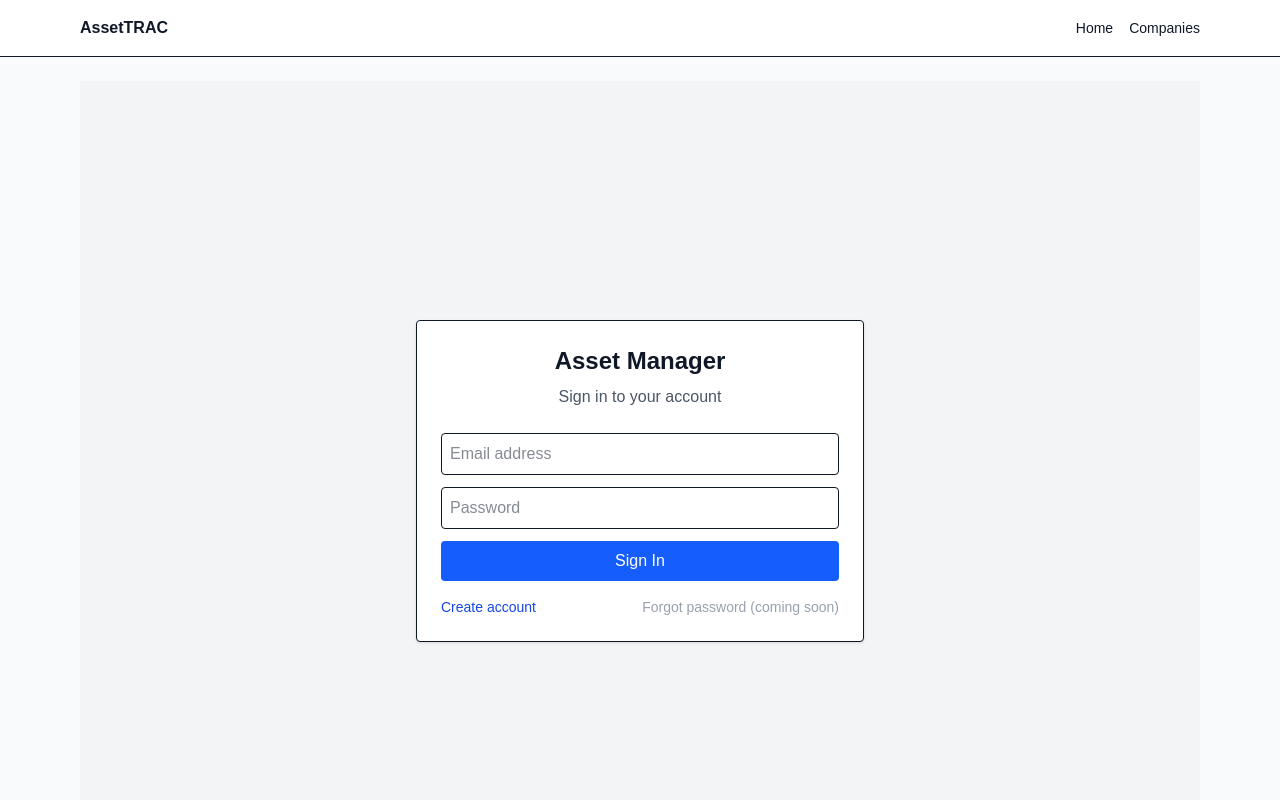
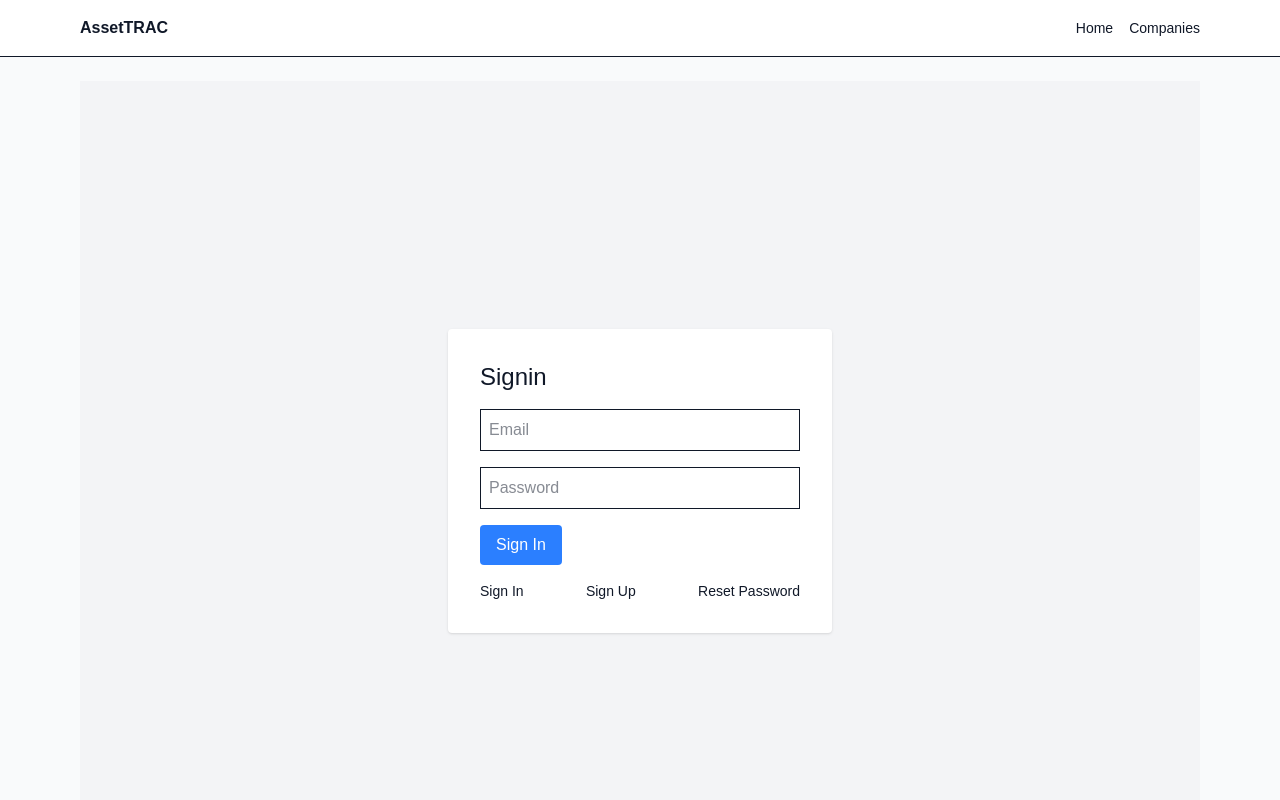
Before and after one commit to freakboy791/asset_manager, a Next.js app: page / in a window 1280 px wide. Shown: the top 800 px of the page. Built offline with nearby package versions, Linux system fonts and the light colour scheme; no server answers.

Commit message:
update pages/index.tsx

```diff
--- a/pages/index.tsx
+++ b/pages/index.tsx
@@ -1,99 +1,112 @@
 // pages/index.tsx
 import { useState } from "react";
+import { useRouter } from "next/router";
 import supabase from "../utils/supabaseClient";
 
-type Mode = "signin" | "signup";
-
-export default function AuthPage() {
-  const [mode, setMode] = useState<Mode>("signin");
+export default function Home() {
   const [email, setEmail] = useState("");
   const [password, setPassword] = useState("");
-  const [busy, setBusy] = useState(false);
-  const [msg, setMsg] = useState<string | null>(null);
-  const [err, setErr] = useState<string | null>(null);
+  const [mode, setMode] = useState<"signin" | "signup" | "reset">("signin");
+  const [message, setMessage] = useState("");
+  const router = useRouter();
 
-  const siteUrl = process.env.NEXT_PUBLIC_SITE_URL || "";
+  const handleAuth = async (e: React.FormEvent) => {
+    e.preventDefault();
+    setMessage("");
 
-  const onSignIn = async (e: React.FormEvent) => {
-    e.preventDefault();
-    setErr(null); setMsg(null); setBusy(true);
-    const { error } = await supabase.auth.signInWithPassword({ email, password });
-    setBusy(false);
-    if (error) return setErr(error.message);
-    window.location.href = "/companies";
-  };
-
-  const onSignUp = async (e: React.FormEvent) => {
-    e.preventDefault();
-    setErr(null); setMsg(null); setBusy(true);
-
-    const redirectTo = siteUrl ? siteUrl + "/auth/callback" : undefined;
-    const { error } = await supabase.auth.signUp({
+    if (mode === "signup") {
+      const { data, error } = await supabase.auth.signUp({
         email,
         password,
-      ...(redirectTo ? { options: { emailRedirectTo: redirectTo } } : {}),
       });
-    setBusy(false);
-    if (error) return setErr(error.message);
 
-    setMsg(
+      if (error) {
+        setMessage(error.message);
+        return;
+      }
+
+      if (data.user) {
+        // Call our admin notification API
+        await fetch("/api/notify-new-user", {
+          method: "POST",
+          headers: { "Content-Type": "application/json" },
+          body: JSON.stringify({
+            user_id: data.user.id,
+            email: data.user.email,
+          }),
+        });
+      }
+
+      setMessage(
         "Account created. If email confirmations are enabled, check your inbox; otherwise, you can sign in now."
       );
-    setMode("signin");
+      return;
+    }
+
+    if (mode === "signin") {
+      const { error } = await supabase.auth.signInWithPassword({
+        email,
+        password,
+      });
+      if (error) {
+        setMessage(error.message);
+        return;
+      }
+      router.push("/companies");
+      return;
+    }
+
+    if (mode === "reset") {
+      const { error } = await supabase.auth.resetPasswordForEmail(email);
+      if (error) {
+        setMessage(error.message);
+        return;
+      }
+      setMessage("Password reset email sent.");
+    }
   };
 
   return (
-    <main className="min-h-screen flex items-center justify-center bg-gray-100 p-6">
-      <div className="w-full max-w-md bg-white border rounded p-6 shadow-sm">
-        <h1 className="text-2xl font-semibold mb-2 text-center">Asset Manager</h1>
-        <p className="text-center text-gray-600 mb-6">
-          {mode === "signin" ? "Sign in to your account" : "Create a new account"}
-        </p>
-
-        <form onSubmit={mode === "signin" ? onSignIn : onSignUp} className="space-y-3">
+    <div className="flex min-h-screen items-center justify-center bg-gray-100">
+      <div className="bg-white p-8 shadow rounded w-full max-w-sm">
+        <h1 className="text-2xl mb-4 capitalize">{mode}</h1>
+        <form onSubmit={handleAuth} className="space-y-4">
           <input
-            className="w-full border rounded p-2"
             type="email"
-            placeholder="Email address"
+            placeholder="Email"
             value={email}
             onChange={(e) => setEmail(e.target.value)}
+            className="border p-2 w-full"
             required
           />
-
+          {mode !== "reset" && (
             <input
-            className="w-full border rounded p-2"
               type="password"
               placeholder="Password"
               value={password}
               onChange={(e) => setPassword(e.target.value)}
-            required
+              required={mode !== "reset"}
+              className="border p-2 w-full"
             />
-
-          {err && <div className="text-sm text-red-600">{err}</div>}
-          {msg && <div className="text-sm text-green-700">{msg}</div>}
-
+          )}
           <button
             type="submit"
-            disabled={busy}
-            className="w-full py-2 rounded bg-blue-600 text-white hover:bg-blue-700 disabled:opacity-50"
+            className="bg-blue-500 hover:bg-blue-600 text-white py-2 px-4 rounded"
           >
-            {busy ? "Please wait…" : mode === "signin" ? "Sign In" : "Create Account"}
+            {mode === "signin"
+              ? "Sign In"
+              : mode === "signup"
+              ? "Sign Up"
+              : "Reset Password"}
           </button>
         </form>
-
-        <div className="mt-4 flex items-center justify-between text-sm">
-          {mode !== "signin" ? (
-            <button className="text-blue-700 hover:underline" onClick={() => setMode("signin")}>
-              Back to Sign In
-            </button>
-          ) : (
-            <button className="text-blue-700 hover:underline" onClick={() => setMode("signup")}>
-              Create account
-            </button>
-          )}
-          <span className="text-gray-400 cursor-not-allowed">Forgot password (coming soon)</span>
+        {message && <p className="mt-4 text-sm">{message}</p>}
+        <div className="mt-4 flex justify-between text-sm">
+          <button onClick={() => setMode("signin")}>Sign In</button>
+          <button onClick={() => setMode("signup")}>Sign Up</button>
+          <button onClick={() => setMode("reset")}>Reset Password</button>
         </div>
       </div>
-    </main>
+    </div>
   );
 }
```
Lines whose indentation alone changed are shown as unchanged.
